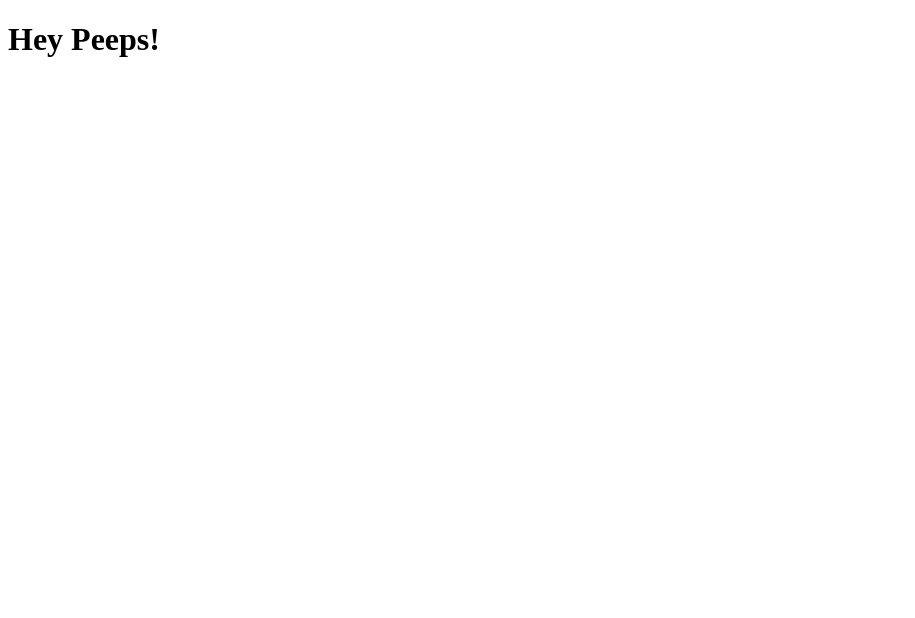
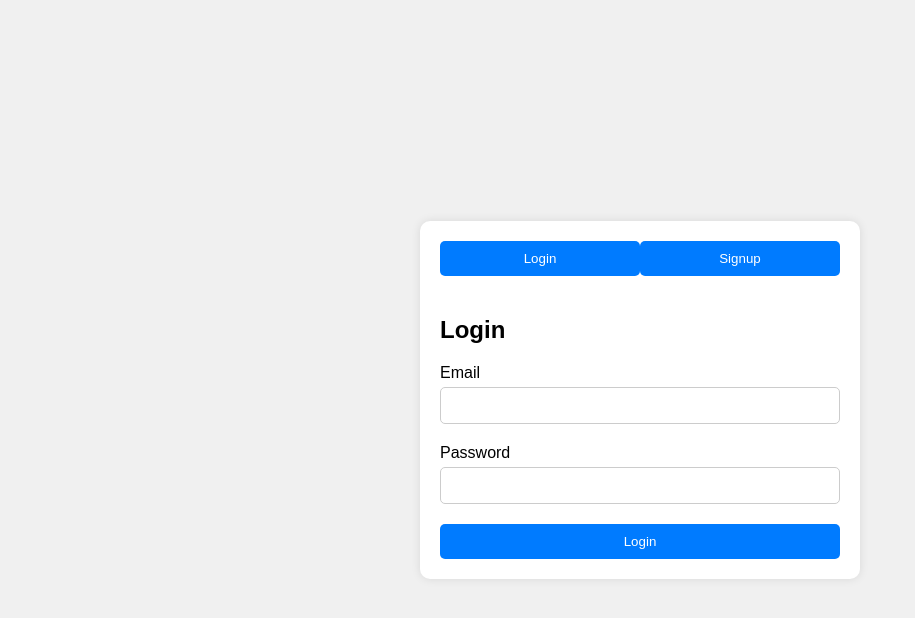
Before and after one commit to hanuman271/Git-Tut, a plain HTML site: page index.html in a window 1280 px wide. Shown: the whole page, without its empty margins (0-915 px from the left). Drawn offline with Linux system fonts and the light colour scheme.

Commit message:
Added basic login stuff

```diff
--- a/index.html
+++ b/index.html
@@ -3,9 +3,36 @@
 <head>
     <meta charset="UTF-8">
     <meta name="viewport" content="width=device-width, initial-scale=1.0">
-    <title>Document</title>
+    <title>Login / Signup</title>
+    <link rel="stylesheet" href="style.css">
 </head>
 <body>
-    <h1>Hey Peeps!</h1>
+    <div class="container">
+        <div class="form-container">
+            <div class="form-toggle">
+                <button id="loginBtn">Login</button>
+                <button id="signupBtn">Signup</button>
+            </div>
+            <form id="loginForm" class="form">
+                <h2>Login</h2>
+                <label for="loginEmail">Email</label>
+                <input type="email" id="loginEmail" required>
+                <label for="loginPassword">Password</label>
+                <input type="password" id="loginPassword" required>
+                <button type="submit">Login</button>
+            </form>
+            <form id="signupForm" class="form hidden">
+                <h2>Signup</h2>
+                <label for="signupEmail">Email</label>
+                <input type="email" id="signupEmail" required>
+                <label for="signupPassword">Password</label>
+                <input type="password" id="signupPassword" required>
+                <label for="signupConfirmPassword">Confirm Password</label>
+                <input type="password" id="signupConfirmPassword" required>
+                <button type="submit">Signup</button>
+            </form>
+        </div>
+    </div>
+    <script src="script.js"></script>
 </body>
 </html>
--- /dev/null
+++ b/script.js
@@ -0,0 +1,16 @@
+document.addEventListener('DOMContentLoaded', () => {
+    const loginBtn = document.getElementById('loginBtn');
+    const signupBtn = document.getElementById('signupBtn');
+    const loginForm = document.getElementById('loginForm');
+    const signupForm = document.getElementById('signupForm');
+
+    loginBtn.addEventListener('click', () => {
+        loginForm.classList.remove('hidden');
+        signupForm.classList.add('hidden');
+    });
+
+    signupBtn.addEventListener('click', () => {
+        signupForm.classList.remove('hidden');
+        loginForm.classList.add('hidden');
+    });
+});
--- /dev/null
+++ b/style.css
@@ -0,0 +1,85 @@
+body {
+    font-family: Arial, sans-serif;
+    display: flex;
+    justify-content: center;
+    align-items: center;
+    height: 100vh;
+    background-color: #f0f0f0;
+    margin: 0;
+}
+
+.container {
+    width: 400px;
+    background-color: #fff;
+    padding: 20px;
+    box-shadow: 0 0 10px rgba(0, 0, 0, 0.1);
+    border-radius: 10px;
+}
+
+.form-container {
+    display: flex;
+    flex-direction: column;
+    align-items: center;
+}
+
+.form-toggle {
+    display: flex;
+    width: 100%;
+    justify-content:space-around;
+    margin-bottom: 20px;
+
+}
+
+.form-toggle button {
+    padding: 10px;
+    width: 100%;
+    cursor: pointer;
+    background-color: #007bff;
+    color: white;
+    border: none;
+    border-radius: 5px;
+    transition: background-color 0.3s;
+}
+
+.form-toggle button:hover {
+    background-color: #0056b3;
+}
+
+.form {
+    display: flex;
+    flex-direction: column;
+    width: 100%;
+}
+
+.hidden {
+    display: none;
+}
+
+form h2 {
+    margin-bottom: 20px;
+}
+
+form label {
+    margin-bottom: 5px;
+}
+
+form input {
+    padding: 10px;
+    margin-bottom: 20px;
+    border: 1px solid #ccc;
+    border-radius: 5px;
+}
+
+form button {
+    padding: 10px;
+    border: none;
+    background-color: #007bff;
+    color: white;
+    cursor: pointer;
+    border-radius: 5px;
+    transition: background-color 0.3s;
+}
+
+form button:hover {
+    background-color: #0056b3;
+}
```
